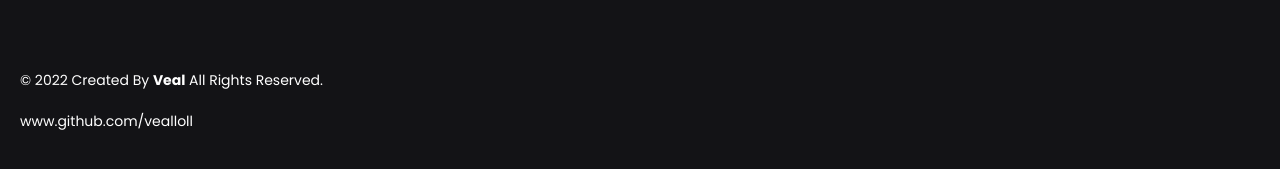
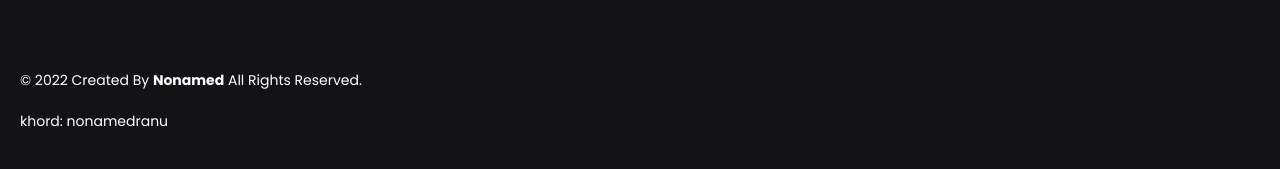
Before and after one commit to Swatters69/swatters, a plain HTML site: page index.html in a window 1280 px wide. Shown: the part 1201-1370 px from the top of the page. Drawn offline with Linux system fonts and the light colour scheme.

Commit message:
Update index.html
Signed-off-by: Swatters <138924629+Swatters69@users.noreply.github.com>

```diff
--- a/index.html
+++ b/index.html
@@ -68,8 +68,8 @@
     <footer>
         <div class="footer-container">
             <div class="left-col">
-                <p class="rights">© 2022 Created By <b>Veal</b>  All Rights Reserved.</p>
-                <p class="rights">www.github.com/vealloll <b></b></p>
+                <p class="rights">© 2022 Created By <b>Nonamed</b>  All Rights Reserved.</p>
+                <p class="rights">khord: nonamedranu <b></b></p>
             </div>
         </div>
     </footer>
```
